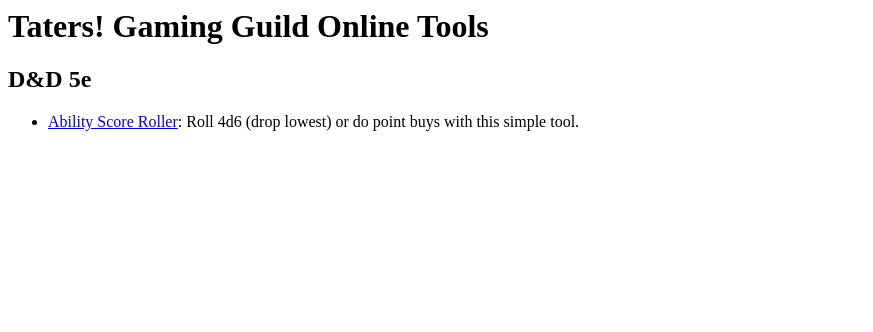
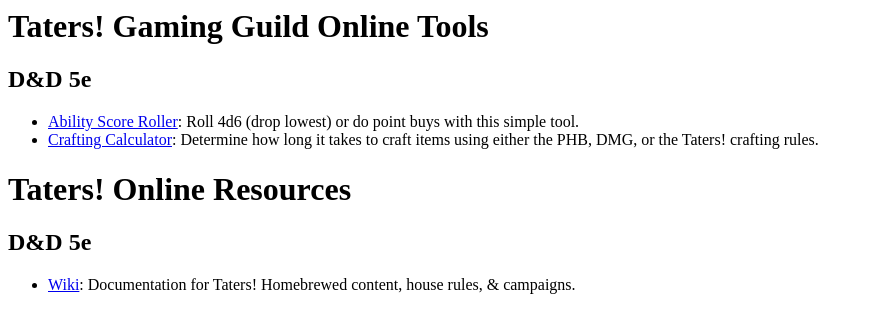
Before and after one commit to gc3/taters, a plain HTML site: page index.html in a window 1280 px wide. Shown: the whole page, without its empty margins (0-873 px from the left). Drawn offline with Linux system fonts and the light colour scheme.

Commit message:
add link to wiki

```diff
--- a/index.html
+++ b/index.html
@@ -10,8 +10,23 @@
 <h2> D&D 5e </h2>
 <ul>
   <li>
-    <a href="ability_score_roller.html">Ability Score Roller</a>:
+    <a href="dnd5e/ability_score_roller.html">Ability Score Roller</a>:
     Roll 4d6 (drop lowest) or do point buys with this simple tool.
+  </li>
+  <li>
+    <a href="dnd5e/crafting_calculator.html">Crafting Calculator</a>:
+    Determine how long it takes to craft items using either the PHB, DMG, or
+    the Taters! crafting rules.
+  </li>
+</ul>
+
+
+<h1>Taters! Online Resources</h1>
+<h2> D&D 5e </h2>
+<ul>
+  <li>
+    <a href="https://github.com/gc3/taters/wiki">Wiki</a>:
+    Documentation for Taters! Homebrewed content, house rules, & campaigns.
   </li>
 </ul>
 
```
